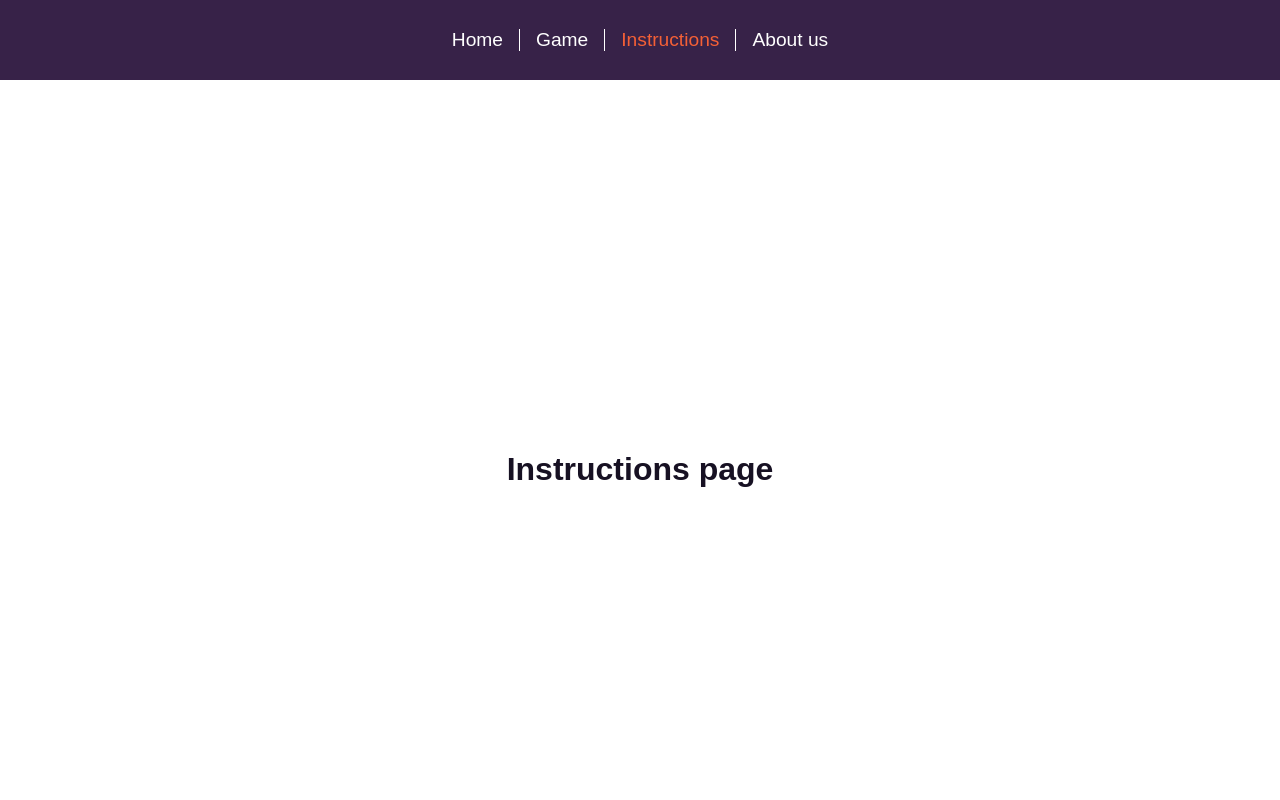
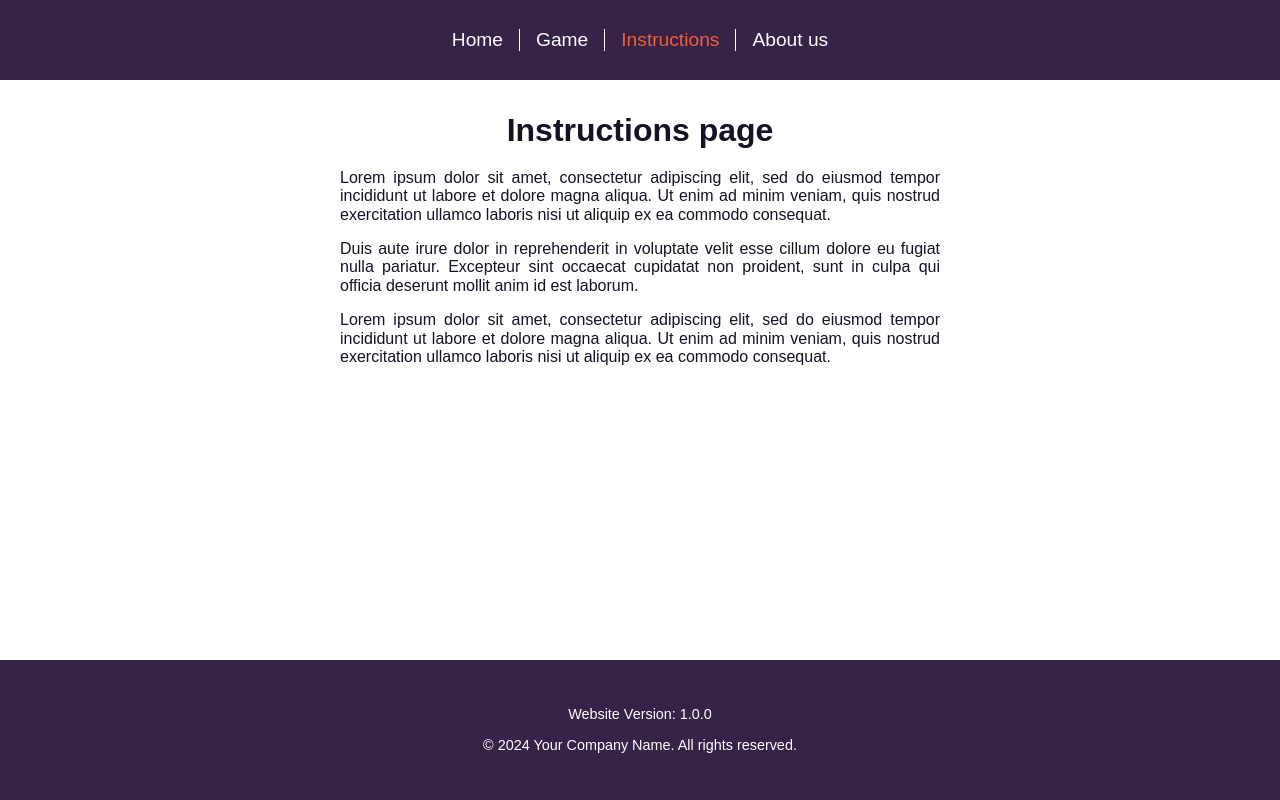
Before and after one commit to dlazdins/concentration-game-vue3, a Vue app: page /instructions in a window 1280 px wide. Shown: the top 800 px of the page. Built offline with nearby package versions, Linux system fonts and the light colour scheme.

Commit message:
Push footer to bottom & center view content

```diff
--- a/src/App.vue
+++ b/src/App.vue
@@ -6,6 +6,8 @@ import AppFooter from "./components/AppFooter.vue";
 
 <template>
   <AppHeader />
-  <RouterView />
+  <div class="main-content">
+    <RouterView />
+  </div>
   <AppFooter />
 </template>
--- a/src/assets/base.scss
+++ b/src/assets/base.scss
@@ -9,16 +9,20 @@
 }
 
 /* Body and html rules */
-html {
+:root {
   font-size: 16px;
+}
+
+html, body {
+  height: 100%;
+  margin: 0;
+  padding: 0;
 }
 
 body {
   font-family: Arial, sans-serif;
   margin: 0;
   background-color: $primary-white;
-  min-height: 100vh;
-  margin: 0;
 }
 
 /* Headings */
--- a/src/assets/main.scss
+++ b/src/assets/main.scss
@@ -6,6 +6,11 @@
   font-weight: normal;
   display: flex;
   flex-direction: column;
-  align-items: center;
-  justify-content: center;
+  justify-content: space-between;
+  min-height: 100vh;
 }
+
+.main-content {
+  flex: 1;
+  padding: 2rem 2rem;
+}
--- a/src/components/AppFooter.vue
+++ b/src/components/AppFooter.vue
@@ -1,7 +1,6 @@
 <script setup>
 import { ref, computed } from 'vue';
 
-// Example version number - replace with actual data if available
 const version = ref('1.0.0');
 const currentYear = computed(() => new Date().getFullYear());
 </script>
@@ -21,7 +20,7 @@ footer {
   color: $primary-white;
   background-color: $primary-violet;
   text-align: center;
-  padding: 20px 0;
+  padding: 2rem 2rem;
   font-size: 0.9em;
 }
 
--- a/src/components/AppHeader.vue
+++ b/src/components/AppHeader.vue
@@ -68,7 +68,7 @@ header {
   display: flex;
   justify-content: space-between;
   align-items: center;
-  height: 60px; // Adjust as per your design
+  height: 60px;
 }
 
 .burger-menu {
--- a/src/views/AboutView.vue
+++ b/src/views/AboutView.vue
@@ -1,14 +1,39 @@
 <template>
   <div class="about-view">
-    <h1>About page</h1>
+    <div class="content">
+      <h1>About Us</h1>
+      <p>
+        Lorem ipsum dolor sit amet, consectetur adipiscing elit, sed do eiusmod tempor incididunt ut labore et dolore magna aliqua. Ut enim ad minim veniam, quis nostrud exercitation ullamco laboris nisi ut aliquip ex ea commodo consequat.
+      </p>
+      <p>
+        Duis aute irure dolor in reprehenderit in voluptate velit esse cillum dolore eu fugiat nulla pariatur. Excepteur sint occaecat cupidatat non proident, sunt in culpa qui officia deserunt mollit anim id est laborum.      </p>
+      <p>
+        Lorem ipsum dolor sit amet, consectetur adipiscing elit, sed do eiusmod tempor incididunt ut labore et dolore magna aliqua. Ut enim ad minim veniam, quis nostrud exercitation ullamco laboris nisi ut aliquip ex ea commodo consequat.
+      </p>
+    </div>
   </div>
 </template>
 
 <style lang="scss" scoped>
   .about-view {
-    min-height: 100vh;
     display: flex;
+    flex-direction: column;
     align-items: center;
+    justify-content: center;
     color: $primary-purple;
   }
+
+  .about-view .content {
+    max-width: 600px;
+    text-align: justify
+  }
+
+  .about-view h1 {
+    text-align: center;
+    margin-bottom: 20px;
+  }
+
+  .about-view p {
+    margin-bottom: 10px;
+  }
 </style>
--- a/src/views/GameView.vue
+++ b/src/views/GameView.vue
@@ -6,9 +6,10 @@
 
 <style lang="scss" scoped>
   .game-view {
-    min-height: 100vh;
     display: flex;
+    flex-direction: column;
     align-items: center;
+    justify-content: center;
     color: $primary-purple;
   }
 </style>
--- a/src/views/HomeView.vue
+++ b/src/views/HomeView.vue
@@ -1,14 +1,39 @@
 <template>
   <div class="home-view">
-    <h1>Home page</h1>
+    <div class="content">
+      <h1>Home page</h1>
+      <p>
+        Lorem ipsum dolor sit amet, consectetur adipiscing elit, sed do eiusmod tempor incididunt ut labore et dolore magna aliqua. Ut enim ad minim veniam, quis nostrud exercitation ullamco laboris nisi ut aliquip ex ea commodo consequat.
+      </p>
+      <p>
+        Duis aute irure dolor in reprehenderit in voluptate velit esse cillum dolore eu fugiat nulla pariatur. Excepteur sint occaecat cupidatat non proident, sunt in culpa qui officia deserunt mollit anim id est laborum.      </p>
+      <p>
+        Lorem ipsum dolor sit amet, consectetur adipiscing elit, sed do eiusmod tempor incididunt ut labore et dolore magna aliqua. Ut enim ad minim veniam, quis nostrud exercitation ullamco laboris nisi ut aliquip ex ea commodo consequat.
+      </p>
+    </div>
   </div>
 </template>
 
 <style lang="scss" scoped>
   .home-view {
-    min-height: 100vh;
     display: flex;
+    flex-direction: column;
     align-items: center;
+    justify-content: center;
     color: $primary-purple;
   }
+
+  .home-view .content {
+    max-width: 600px;
+    text-align: justify
+  }
+
+  .home-view h1 {
+    text-align: center;
+    margin-bottom: 20px;
+  }
+
+  .home-view p {
+    margin-bottom: 10px;
+  }
 </style>
--- a/src/views/InstructionsView.vue
+++ b/src/views/InstructionsView.vue
@@ -1,14 +1,38 @@
 <template>
   <div class="instructions-view">
-    <h1>Instructions page</h1>
+    <div class="content">
+      <h1>Instructions page</h1>
+      <p>
+        Lorem ipsum dolor sit amet, consectetur adipiscing elit, sed do eiusmod tempor incididunt ut labore et dolore magna aliqua. Ut enim ad minim veniam, quis nostrud exercitation ullamco laboris nisi ut aliquip ex ea commodo consequat.
+      </p>
+      <p>
+        Duis aute irure dolor in reprehenderit in voluptate velit esse cillum dolore eu fugiat nulla pariatur. Excepteur sint occaecat cupidatat non proident, sunt in culpa qui officia deserunt mollit anim id est laborum.      </p>
+      <p>
+        Lorem ipsum dolor sit amet, consectetur adipiscing elit, sed do eiusmod tempor incididunt ut labore et dolore magna aliqua. Ut enim ad minim veniam, quis nostrud exercitation ullamco laboris nisi ut aliquip ex ea commodo consequat.
+      </p>
+    </div>
   </div>
 </template>
 
 <style lang="scss" scoped>
   .instructions-view {
-    min-height: 100vh;
     display: flex;
     align-items: center;
+    justify-content: center;
     color: $primary-purple;
+
+  }
+  .instructions-view .content {
+    max-width: 600px;
+    text-align: justify
+  }
+
+  .instructions-view h1 {
+    text-align: center;
+    margin-bottom: 20px;
+  }
+
+  .instructions-view p {
+    margin-bottom: 10px;
   }
 </style>
```
